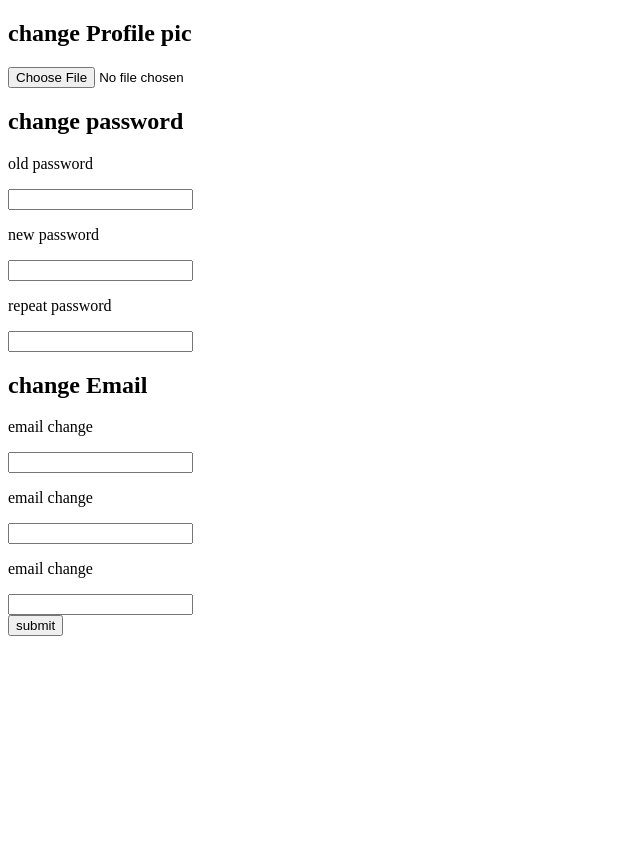
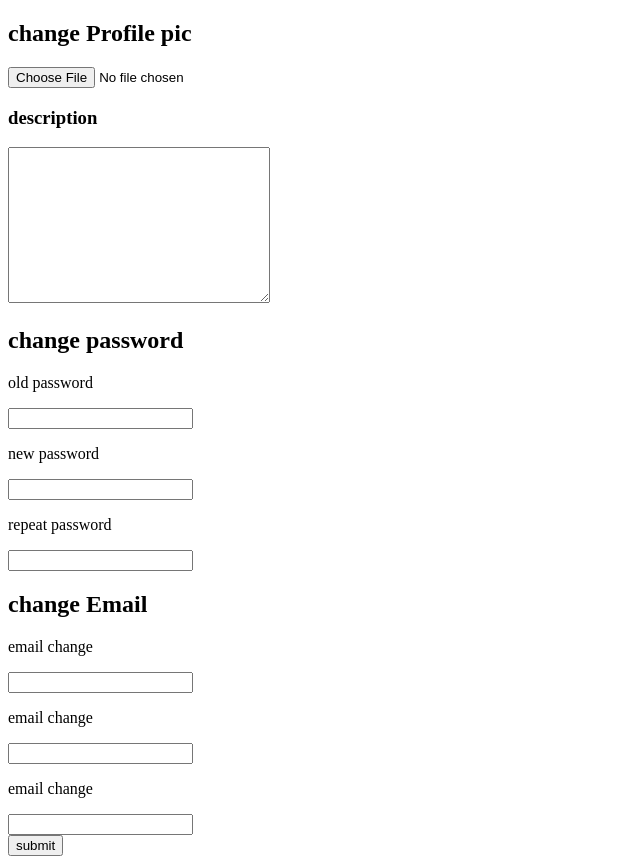
Before and after one commit to MichaelStorms/PHPbuddy, a PHP site: page /change.php in a window 1280 px wide. Shown: the whole page, without its empty margins (0-640 px from the left). Before the commit the page ends 636 px from the top, so only its background shows below. Run offline with PHP 8.4, Linux system fonts and the light colour scheme.

Commit message:
alles werkt

```diff
--- a/change.php
+++ b/change.php
@@ -41,7 +41,19 @@ $emailDb = $_SESSION["email"];
 	} else {
 		$msg = "andere file grote of type";
 	}
+
+	if (!empty($_POST["description"])) {
+		$description = $_POST['description'];
+		$cleanDescription = htmlspecialchars($description);
+		$updateAvatar = $conn->prepare("UPDATE users SET imgDescription = ? WHERE id = ?");
+		$updateAvatar->bind_param("si", $cleanDescription, $_SESSION['id']);
+		$updateAvatar->execute();
+		echo "<h3>succes</h3>";
+	} else {
+		echo "<h3>de field is leeg</h3>";
 	}
+}
+
 
 
 //pasword change
@@ -51,8 +63,8 @@ if (!empty($_POST['passwordOld'])) {
 	$passwordCheck = $_POST['passwordCheck'];
 	if (!empty($_POST['passwordOld']) == $paswordDb) {
 		if ($passwordNew == $passwordCheck) {
-			$updateAvatar = $conn2->prepare("UPDATE users SET password = ? WHERE id = ?");
-			$updateAvatar->bindparam("si", $_POST['passwordNew'], $_SESSION['id']);
+			$updateAvatar = $conn->prepare("UPDATE users SET password = ? WHERE id = ?");
+			$updateAvatar->bind_param("si", $_POST['passwordNew'], $_SESSION['id']);
 			$updateAvatar->execute();
 			echo "<h3>succes</h3>";
 		} else {
@@ -96,6 +108,8 @@ if (!empty($_POST['emailOld'])) {
 		<h2>change Profile pic</h2>
 		<input type="file" name="avatar">
 		<br>
+		<h3>description</h3>
+		<textarea name="description" cols="30" rows="10"></textarea>
 		<h2>change password</h2>
 		<p>old password</p>
 		<input type="password" name="passwordOld">
```
Lines whose indentation alone changed are shown as unchanged.
